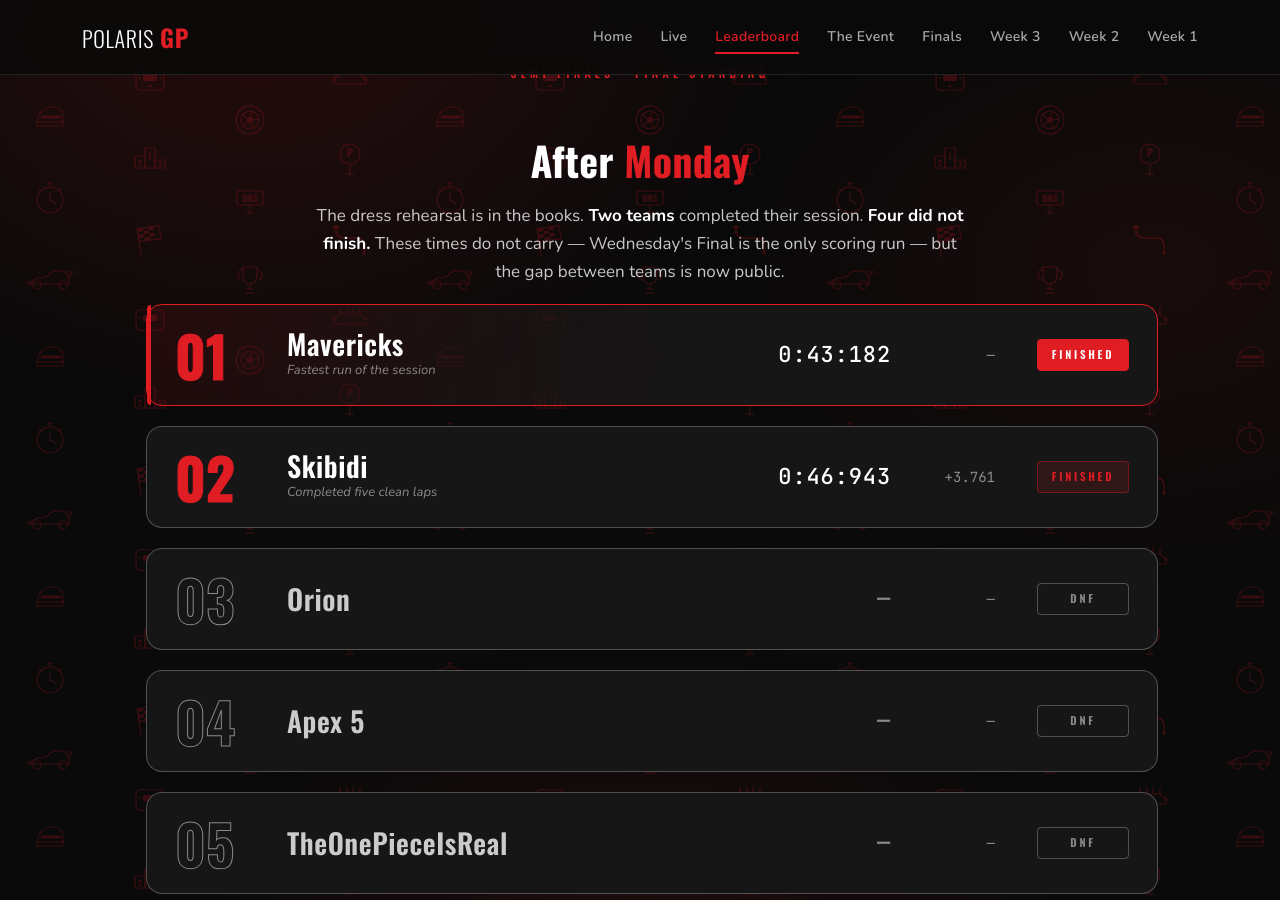
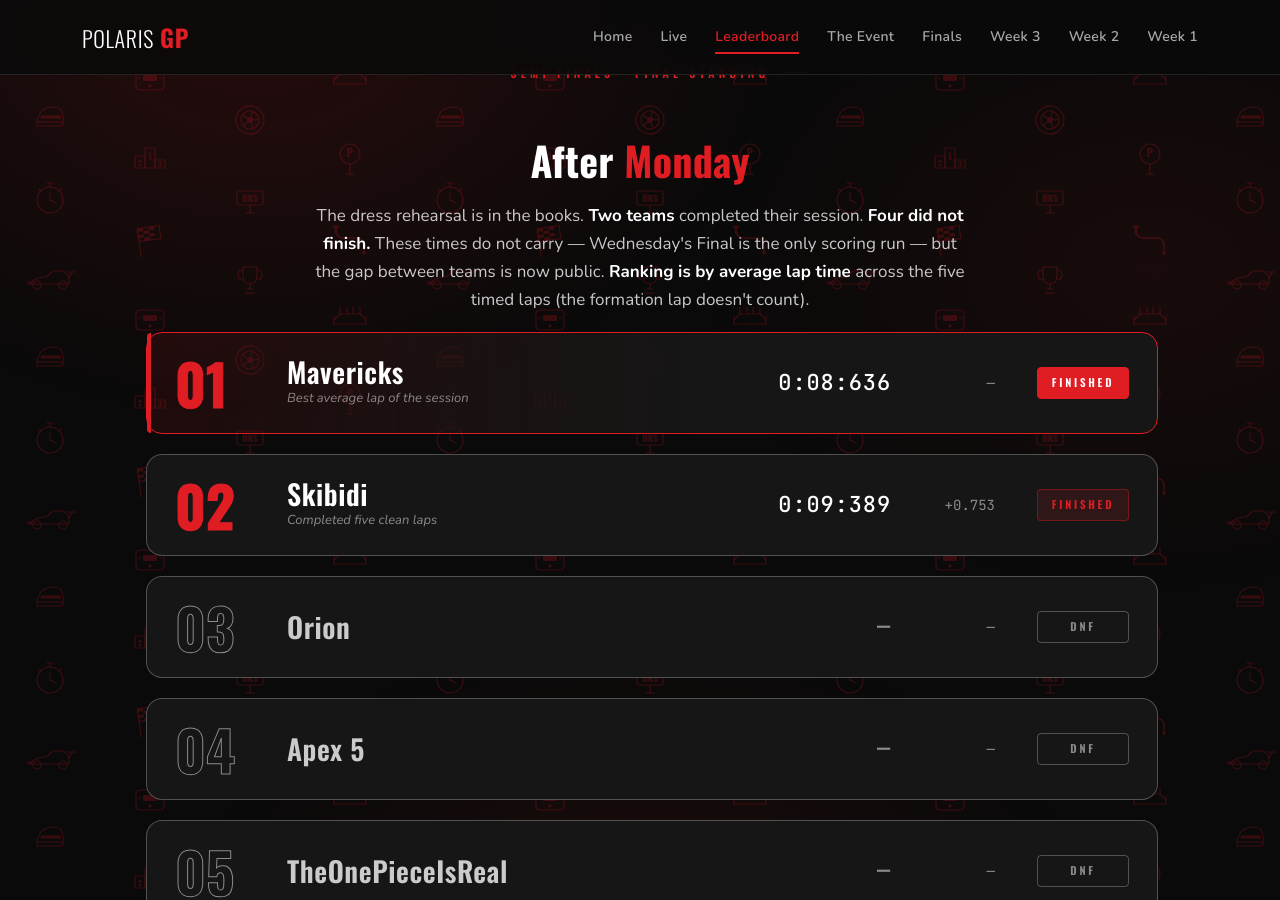
Before and after one commit to saikhurana98/polaris-tarmo5-docs, a Jekyll site: the page built from leaderboard.md, in a window 1280 px wide and 900 px high, scrolled down 328 px. Built offline with Jekyll 4.4.1, drawn with Linux system fonts in a browser that asks for light colours.

Commit message:
Make average lap time the primary scoring metric
Rank standings by avg lap (not total) — same order with equal lap counts
but semantically what scores. Avg lap now sits in the prominent column
of the timing tower (with total as secondary), the gap is computed in
avg-lap space, the pace bar uses avg in every mode, and the meta strip
shows "Best Avg Lap" instead of "Top Time".

The static leaderboard page reflects the same change: displayed times
are now per-lap averages (8.636s for Mavericks, 9.389s for Skibidi),
the gap is +0.753s in avg-lap space, and the lede states the rule —
five timed laps, formation lap excluded.

Co-Authored-By: Claude Opus 4.7 (1M context) <noreply@anthropic.com>

```diff
--- a/leaderboard.md
+++ b/leaderboard.md
@@ -18,16 +18,16 @@ description: "Polaris GP Finals standings — Semi Finals complete, Final to com
   <div class="container">
     <div class="section-eyebrow">Semi Finals · Final Standing</div>
     <h2 class="section-title">After <em>Monday</em></h2>
-    <p class="section-lede">The dress rehearsal is in the books. <strong>Two teams</strong> completed their session. <strong>Four did not finish.</strong> These times do not carry — Wednesday's Final is the only scoring run — but the gap between teams is now public.</p>
+    <p class="section-lede">The dress rehearsal is in the books. <strong>Two teams</strong> completed their session. <strong>Four did not finish.</strong> These times do not carry — Wednesday's Final is the only scoring run — but the gap between teams is now public. <strong>Ranking is by average lap time</strong> across the five timed laps (the formation lap doesn't count).</p>
 
     <ol class="leaderboard">
       <li class="lb-row lb-finished lb-pos-1">
         <div class="lb-pos">01</div>
         <div class="lb-team">
           <div class="lb-team-name">Mavericks</div>
-          <div class="lb-team-note">Fastest run of the session</div>
+          <div class="lb-team-note">Best average lap of the session</div>
         </div>
-        <div class="lb-time">0:43:182</div>
+        <div class="lb-time">0:08:636</div>
         <div class="lb-gap">—</div>
         <div class="lb-status">Finished</div>
       </li>
@@ -37,8 +37,8 @@ description: "Polaris GP Finals standings — Semi Finals complete, Final to com
           <div class="lb-team-name">Skibidi</div>
           <div class="lb-team-note">Completed five clean laps</div>
         </div>
-        <div class="lb-time">0:46:943</div>
-        <div class="lb-gap">+3.761</div>
+        <div class="lb-time">0:09:389</div>
+        <div class="lb-gap">+0.753</div>
         <div class="lb-status">Finished</div>
       </li>
       <li class="lb-row lb-dnf">
```
Also changed, not shown: assets/js/live.js (+18 -18 lines), 1 other file.
